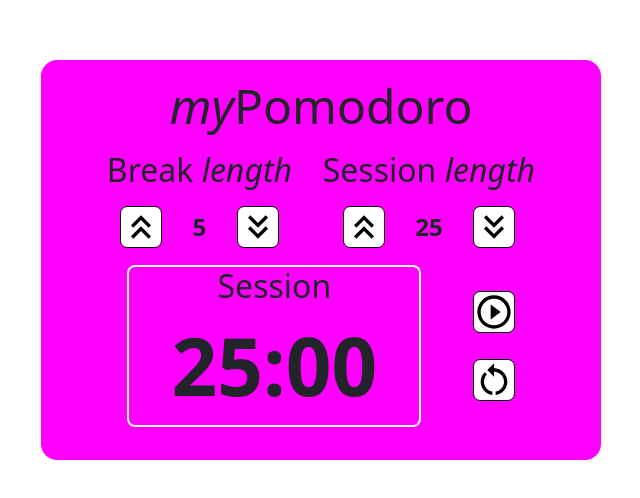
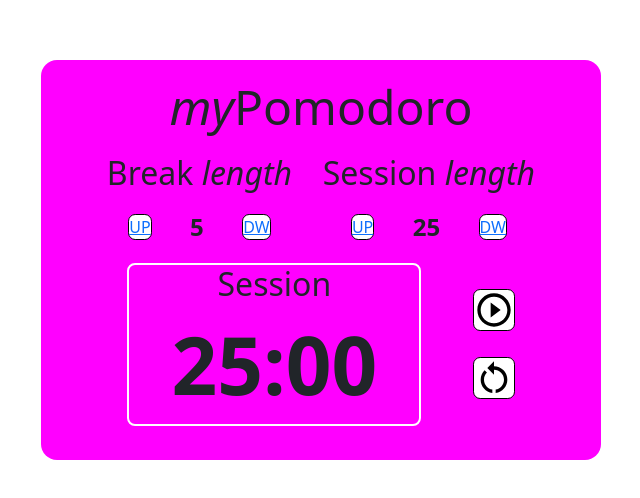
Before and after one commit to juandarr/pomodoro-react, a React (Create React App) app: page / in a window 1280 px wide. Shown: the part 140-638 px from the top of the page, without its empty margins (319-959 px from the left). Built offline with nearby package versions, Linux system fonts and the light colour scheme.

Commit message:
fix: there is a problem with the up-down buttons and they were temporarilty deactivated for a future revision

```diff
--- a/public/index.html
+++ b/public/index.html
@@ -7,8 +7,8 @@
   <meta name="viewport" content="width=device-width, initial-scale=1" />
   <meta name="theme-color" content="#000000" />
   <meta name="description" content="Calculator App" />
-  <meta http-equiv="Content-Security-Policy"
-    content="default-src *; style-src 'self' 'unsafe-inline'; script-src 'self' 'unsafe-inline' 'unsafe-eval'" />
+  <!--<meta http-equiv="Content-Security-Policy"
+    content="default-src *; style-src 'self' 'unsafe-inline'; script-src 'self' 'unsafe-inline' 'unsafe-eval'" />-->
   <link rel="apple-touch-icon" href="%PUBLIC_URL%/logo192.png" />
   <!--
       manifest.json provides metadata used when your web app is installed on a
@@ -33,7 +33,7 @@
   <div id="root" class="d-flex flex-column align-items-center justify-content-center">
 
   </div>
-  <!--<script src="https://cdn.freecodecamp.org/testable-projects-fcc/v1/bundle.js"></script>-->
+  <script src="https://cdn.freecodecamp.org/testable-projects-fcc/v1/bundle.js"></script>
 </body>
 
 </html>
--- a/src/App.js
+++ b/src/App.js
@@ -2,6 +2,15 @@ import './App.css';
 import './bootstrap.min.css';
 import React from 'react';
 
+
+/**
+ * TODO
+ *
+ * There is a problem with the up arrow images. The culprit is found in the img section
+ * of the respective up-down buttons, for both kind of events (break and session).
+ * When defining an image embedded in a button, it is selected as the event.target when clicking over the button.
+ * Weird behaviors
+ */
 const events = { 0: "session", 1: "break" };
 
 //Title component
@@ -18,12 +27,13 @@ class EventLength extends React.Component {
       <div id={event + "-buttons"} className="d-flex justify-content-evenly align-items-center">
         <button className="btn-link" id={event + "-increment"} data-bs-toggle="tooltip" data-bs-placement="right"
           title={event[0].toUpperCase() + event.slice(1) + " time up"} onClick={this.props.eventTimeController} disabled={this.props.playState} value='+'>
-          <img src="resources/arrow-up.svg" alt={event + " time up"} />
+          UP{/*<img src="resources/arrow-up.svg" alt={event + " time up"} />*/}
         </button>
         <div id={event + "-length"} className="d-flex justify-content-center">{this.props.timeLength}</div>
         <button className="btn-link" id={event + "-decrement"} data-bs-toggle="tooltip" data-bs-placement="right"
           title={event[0].toUpperCase() + event.slice(1) + " time down"} onClick={this.props.eventTimeController} disabled={this.props.playState} value='-'>
-          <img className="down" src="resources/arrow-up.svg" alt={event + " time down"} />
+          DW
+          {/*<img className="down" src="resources/arrow-up.svg" alt={event + " time down"} />*/}
         </button>
       </div></div>);
   }
```
Also changed, not shown: src/App.css (line endings or trailing spaces).
